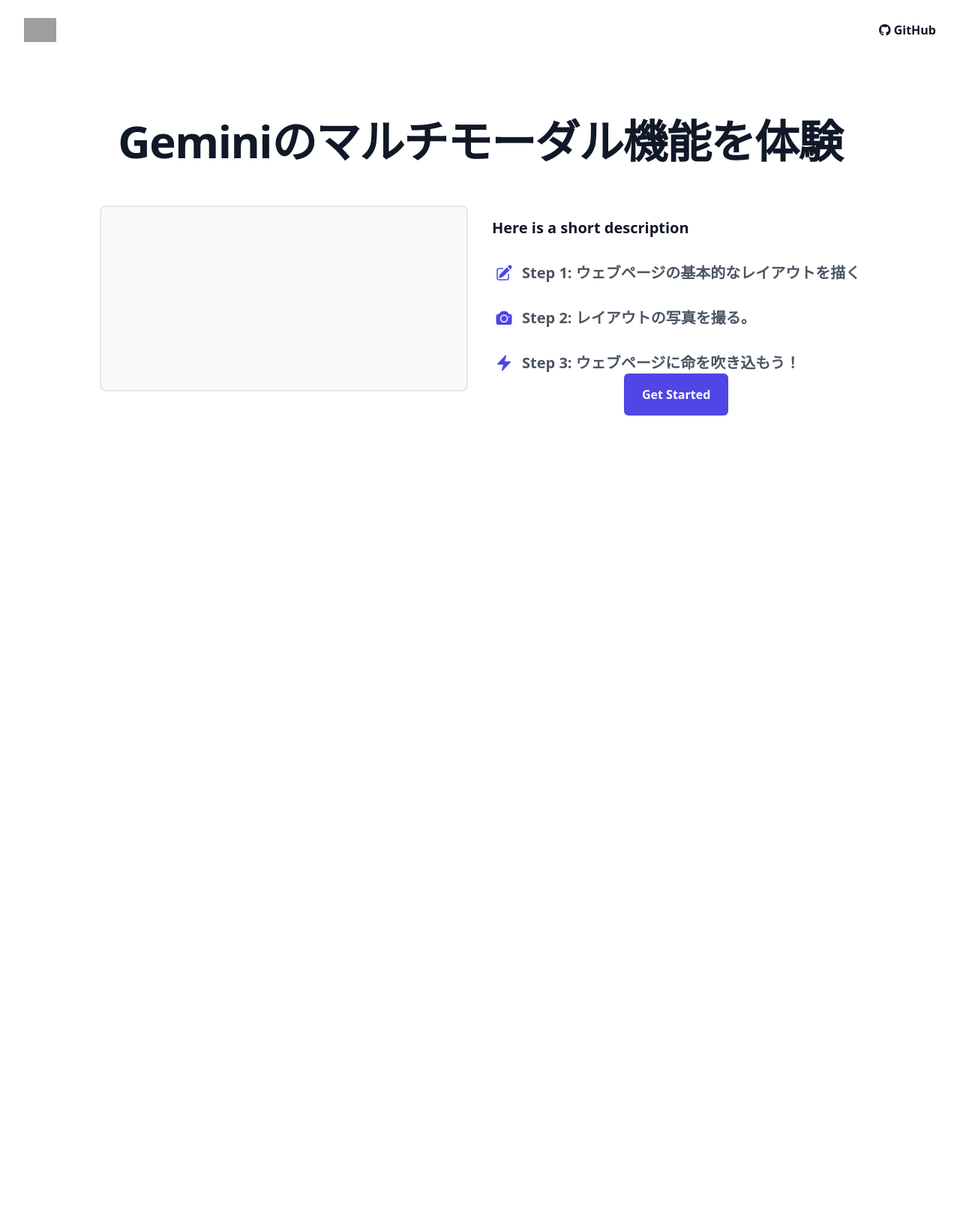
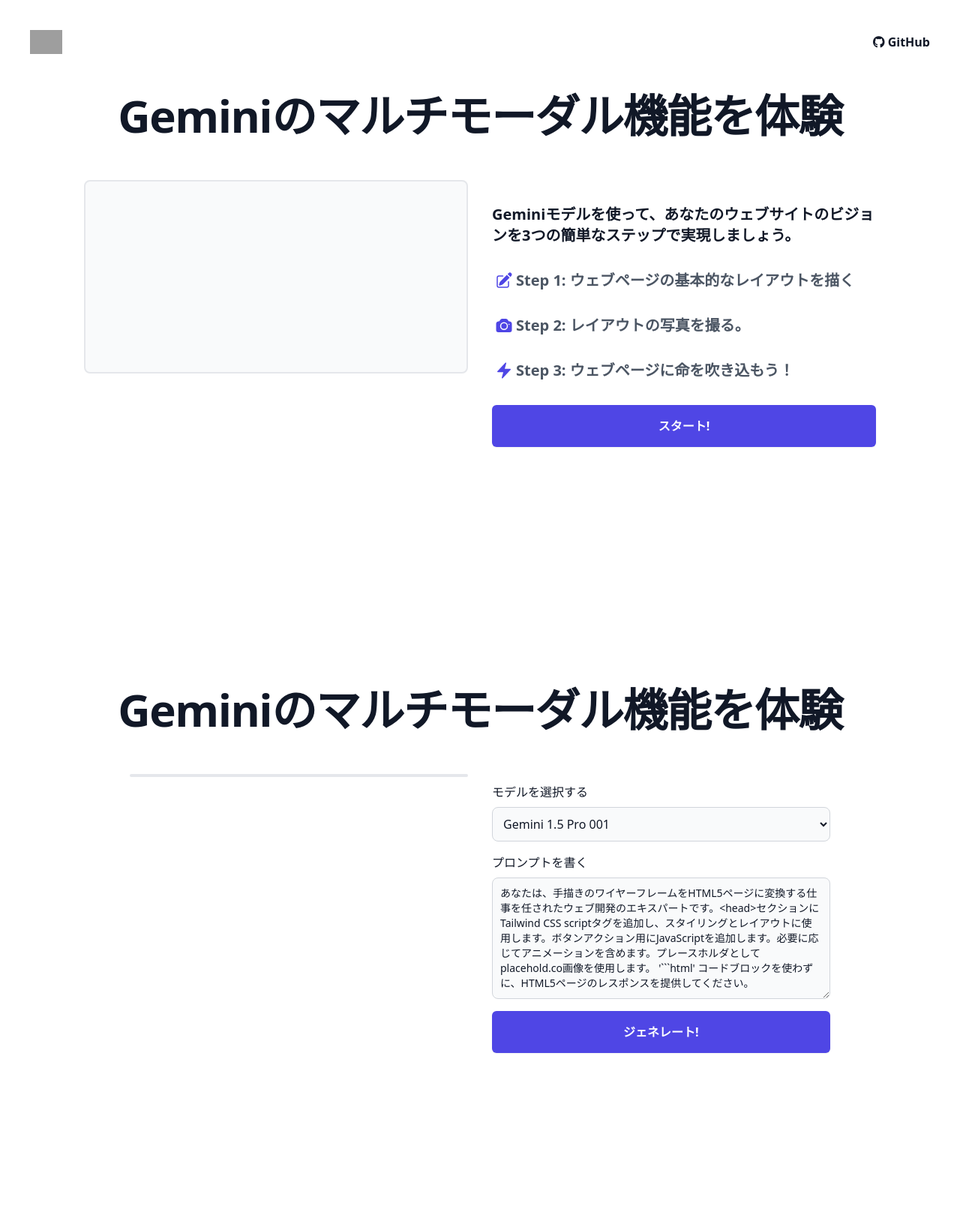
Before and after one commit to iamthuya/instant-web-with-gemini, a Flask app: page / in a window 1280 px wide. Shown: the whole page at 75% size. Before the commit the page ends 554 px from the top, so only its background shows below. Run offline with Flask 3, Linux system fonts and the light colour scheme; some libraries are stand-ins or nearby versions; grey boxes are pictures that could not be loaded.

Commit message:
(Fixed): Implemented end-to-end workflow with webcam

````diff
--- a/app.py
+++ b/app.py
@@ -73,8 +73,7 @@ def create_public_html_file(html_content):
 @app.route('/response', methods=['GET', 'POST'])
 def response():
     if request.method == 'POST':
-        uploaded_image = request.files['image-upload']
-        wireframe = Image.from_bytes(uploaded_image.read())
+        wireframe = request.form['capturedImage']
         model = request.form['model']
         prompt = request.form['prompt']
 
--- a/static/style.css
+++ b/static/style.css
@@ -8,7 +8,7 @@
     20%, 100% { transform: translateX(150%); }
 }
 
-.single-element {
+.hero-button {
     position: relative;
     width: 200px;
     padding: 30px;
--- a/templates/base.html
+++ b/templates/base.html
@@ -4,33 +4,31 @@
 	{% block head %}
 	<meta charset=utf-8>
 	<meta name="viewport" content="width=device-width, initial-scale=1">
-	<script src="https://cdn.tailwindcss.com"></script>
+	<!-- <script src="https://cdn.tailwindcss.com"></script> -->
 	<title>Instant Web with Gemini</title>
 	<link rel="icon" type="image/svg+xml"
 		href="https://www.gstatic.com/devrel-devsite/prod/v0d244f667a3683225cca86d0ecf9b9b81b1e734e55a030bdcd3f3094b835c987/cloud/images/favicons/onecloud/favicon.ico" />
 	<link rel="stylesheet" type="text/css"
 		href="https://cdnjs.cloudflare.com/ajax/libs/font-awesome/6.5.1/css/all.min.css">
 	<link rel="stylesheet" type="text/css" href="{{ url_for('static', filename='style.css') }}">
-	<!-- <link rel="stylesheet" type="text/css" href="{{ url_for('static', filename='tailwind-output.css') }}"> -->
+	<link rel="stylesheet" type="text/css" href="{{ url_for('static', filename='tailwind-output.css') }}">
 	{% endblock %}
 </head>
 <body>
 	<div class="bg-white">
-		<header class="absolute inset-x-0 top-0 z-50">
-			<nav class="flex items-center justify-between p-6 lg:px-8" aria-label="Global">
+		<header class="absolute inset-x-0 top-0 z-50 p-10">
+			<nav class="flex items-center justify-between" aria-label="Global">
 				<div class="flex lg:flex-1">
-					<a href="/" class="-m-1.5 p-1.5">
+					<a href="/" class="">
 						<span class="sr-only">Google Cloud</span>
 						<img class="h-8 w-auto"
 							src="https://www.gstatic.com/devrel-devsite/prod/v0e0f589edd85502a40d78d7d0825db8ea5ef3b99ab4070381ee86977c9168730/cloud/images/cloud-logo.svg"
 							alt="Google Cloud" />
 					</a>
 				</div>
-				<div class="hidden lg:flex lg:gap-x-12">
-				</div>
 				<div class="hidden lg:flex lg:flex-1 lg:justify-end">
-					<a href="https://github.com/iamthuya/instant-web-with-gemini" class="text-md font-semibold leading-6 text-gray-900"><i
-							class="fa-brands fa-github"></i> GitHub </a>
+					<a href="https://github.com/iamthuya/instant-web-with-gemini" target="_blank" class="text-md font-semibold leading-6 text-gray-900">
+						<i class="fa-brands fa-github"></i> GitHub </a>
 				</div>
 			</nav>
 		</header>
--- a/templates/index.html
+++ b/templates/index.html
@@ -1,37 +1,33 @@
 {% extends "base.html" %}
 {% block content %}
-<section id="generate" class="h-screen flex items-center justify-center">
-	<div class="overflow-hidden py-24 sm:py-32 mb-20">
-		<div class="relative isolate px-6 pt-6 lg:px-8">
+<section id="landing" class="h-screen flex items-center justify-center pb-20">
+	<div class="relative isolate lg:px-8">
 		<div class="mx-auto max-w-7xl py-32 sm:py-48 lg:py-56 text-center">
-				<form action="/response" target="_blank" method="post" enctype=multipart/form-data>
 			<h1 class="text-4xl font-bold tracking-tight text-gray-900 sm:text-6xl">Geminiのマルチモーダル機能を体験</h1>
 			<div
 				class="mx-auto grid max-w-3xl grid-cols-1 gap-x-8 gap-y-16 sm:gap-y-20 lg:mx-0 lg:max-w-none lg:grid-cols-2">
 				<div class="lg:pl-4 lg:pt-4 mt-4">
 					<div class="lg:max-w-lg">
-								<div class="mt-6 flex items-center justify-center w-full" id="drop-area">
+						<div class="mt-6 flex items-center justify-center w-full">
 							<div id="camera"
 								class="flex flex-col items-center justify-center w-full h-full border-2 rounded-lg cursor-pointer bg-gray-50 hover:bg-gray-100 dark:hover:bg-gray-100 hover:border-gray-100 dark:hover:border-gray-100">
-											<video id="video" class="h-full w-full rounded-lg">Video stream is not available!</video>
+								<video id="video" class="h-full w-full rounded-lg">Video stream is not
+									available!</video>
 							</div>
 						</div>
 					</div>
-							<div class="flex items-center justify-center lg:max-w-lg">
-								<canvas class="mt-6 max-w-md w-full hidden" id="canvas"></canvas>
 				</div>
+				<div class="lg:pr-4 lg:pt-2 mt-4">
+					<div class="lg:max-w-lg text-left">
+						<div class="" id="instructionContainer">
+							<dl
+								class="mt-16 max-w-xl space-y-8 leading-7 text-gray-600 text-xl antialiased lg:max-w-none">
+								<div class="relative font-semibold text-gray-900">
+									Geminiモデルを使って、あなたのウェブサイトのビジョンを3つの簡単なステップで実現しましょう。
 								</div>
-						<div class="lg:pr-4 lg:pt-2">
-							<div class="lg:max-w-lg text-left" id="instruction-container">
-								<dl class="mt-16 max-w-xl space-y-8 leading-7 text-gray-600 text-xl antialiased lg:max-w-none">
-									<div class="relative font-semibold text-gray-900">
-										Here is a short description
-									</div>
-
-									<div class="relative pl-10">
+								<div class="relative pl-8">
 									<dt class="inline font-semibold">
-											<svg xmlns="http://www.w3.org/2000/svg" viewBox="0 0 24 24"
-												fill="currentColor"
+										<svg xmlns="http://www.w3.org/2000/svg" viewBox="0 0 24 24" fill="currentColor"
 											class="absolute left-1 top-0.5 w-6 h-6 text-indigo-600">
 											<path
 												d="M21.731 2.269a2.625 2.625 0 0 0-3.712 0l-1.157 1.157 3.712 3.712 1.157-1.157a2.625 2.625 0 0 0 0-3.712ZM19.513 8.199l-3.712-3.712-8.4 8.4a5.25 5.25 0 0 0-1.32 2.214l-.8 2.685a.75.75 0 0 0 .933.933l2.685-.8a5.25 5.25 0 0 0 2.214-1.32l8.4-8.4Z" />
@@ -41,10 +37,9 @@
 										Step 1: ウェブページの基本的なレイアウトを描く
 									</dt>
 								</div>
-									<div class="relative pl-10">
+								<div class="relative pl-8">
 									<dt class="inline font-semibold">
-											<svg xmlns="http://www.w3.org/2000/svg" viewBox="0 0 24 24"
-												fill="currentColor"
+										<svg xmlns="http://www.w3.org/2000/svg" viewBox="0 0 24 24" fill="currentColor"
 											class="absolute left-1 top-0.5 w-6 h-6 text-indigo-600">
 											<path d="M12 9a3.75 3.75 0 1 0 0 7.5A3.75 3.75 0 0 0 12 9Z" />
 											<path fill-rule="evenodd"
@@ -54,10 +49,9 @@
 										Step 2: レイアウトの写真を撮る。
 									</dt>
 								</div>
-									<div class="relative pl-10">
+								<div class="relative pl-8">
 									<dt class="inline font-semibold">
-											<svg xmlns="http://www.w3.org/2000/svg" viewBox="0 0 24 24"
-												fill="currentColor"
+										<svg xmlns="http://www.w3.org/2000/svg" viewBox="0 0 24 24" fill="currentColor"
 											class="absolute left-1 top-0.5 w-6 h-6 text-indigo-600">
 											<path fill-rule="evenodd"
 												d="M14.615 1.595a.75.75 0 0 1 .359.852L12.982 9.75h7.268a.75.75 0 0 1 .548 1.262l-10.5 11.25a.75.75 0 0 1-1.272-.71l1.992-7.302H3.75a.75.75 0 0 1-.548-1.262l10.5-11.25a.75.75 0 0 1 .913-.143Z"
@@ -66,184 +60,119 @@
 										Step 3: ウェブページに命を吹き込もう！
 									</dt>
 								</div>
-									<!-- <div class="relative pl-10">
-										<input type="button" value="Get Started" onClick="takePicture()" id=""
-										class="rounded-md bg-indigo-600 px-4 py-3 text-base font-semibold text-white shadow-sm hover:bg-indigo-500 focus-visible:outline focus-visible:outline-2 focus-visible:outline-offset-2 focus-visible:outline-indigo-600">
-										<input type="submit" value="Generate" id="generate-btn"
-										class="rounded-md bg-indigo-600 px-3.5 py-2.5 text-base font-semibold text-white shadow-sm hover:bg-indigo-500 focus-visible:outline focus-visible:outline-2 focus-visible:outline-offset-2 focus-visible:outline-indigo-600">
-									</div> -->
 							</dl>
-								<!-- <div class="flex text-center">
-									<div class="col-span-full mt-10">
-										<div class="mt-10 flex items-center justify-center gap-x-6">
-											<a href="#generate" class="single-element rounded-md bg-indigo-600 px-3.5 py-2.5 text-xl font-semibold text-white shadow-sm hover:bg-indigo-500 focus-visible:outline focus-visible:outline-2 focus-visible:outline-offset-2 focus-visible:outline-indigo-600">Get Started</a>
+						</div>
+						<div class="lg:max-w-lg text-left mt-8">
+							<input type="button" value="スタート!" id="captureButton" onclick="location.href='#generate'"
+								class="rounded-md w-full bg-indigo-600 px-6 py-4 text-base font-semibold text-white shadow-sm hover:bg-indigo-500 focus-visible:outline focus-visible:outline-2 focus-visible:outline-offset-2 focus-visible:outline-indigo-600">
 						</div>
 					</div>
-								</div> -->
 				</div>
-							<input type="button" value="Get Started" id="start-button"
-							class="rounded-md bg-indigo-600 px-6 py-4 text-base font-semibold text-white shadow-sm hover:bg-indigo-500 focus-visible:outline focus-visible:outline-2 focus-visible:outline-offset-2 focus-visible:outline-indigo-600">
+			</div>
+		</div>
+</section>
 
-							<div class="lg:max-w-lg text-left mt-8">
-								<div class="hidden flex-wrap min-w-md " id="parameter-container">
+<section id="generate" class="h-screen flex items-center justify-center pb-20">
+	<div class="relative isolate lg:px-8">
+		<div class="mx-auto max-w-7xl py-32 sm:py-48 lg:py-56 text-center">
+			<form id="generateForm" action="/response" target="_blank" method="post" enctype=multipart/form-data>
+				<h1 class="text-4xl font-bold tracking-tight text-gray-900 sm:text-6xl">Geminiのマルチモーダル機能を体験</h1>
+				<div
+					class="mx-auto grid max-w-3xl grid-cols-1 gap-x-8 gap-y-16 sm:gap-y-20 lg:mx-0 lg:max-w-none lg:grid-cols-2">
+					<div class="lg:pl-4 lg:pt-4 mt-4">
+						<div class="lg:max-w-lg">
+							<div class="mt-6 flex items-center justify-center w-full">
+								<div id="camera"
+									class="flex flex-col items-center justify-center w-full h-full border-2 rounded-lg cursor-pointer bg-gray-50 hover:bg-gray-100 dark:hover:bg-gray-100 hover:border-gray-100 dark:hover:border-gray-100">
+									<img class="rounded-md w-full" id="previewImage">
+									<input type="file" id="capturedImage" name="capturedImage" hidden>
+								</div>
+							</div>
+						</div>
+					</div>
+					<div class="lg:pr-4 lg:pt-2 mt-4">
+						<div class="pt-11 lg:max-w-lg text-left">
+							<div class="flex-wrap min-w-md" id="parameterContainer">
 								<!-- Model Select -->
 								<label for="model"
-										class="block mb-2 text-sm font-medium text-gray-900 dark:text-gray-900">モデルを選択する</label>
+									class="block mb-2 text-md font-medium text-gray-900 dark:text-gray-900">モデルを選択する</label>
 								<select id="model" name="model"
-										class="bg-gray-50 border border-gray-300 text-gray-900 text-sm rounded-lg focus:ring-blue-500 focus:border-blue-500 block w-full p-2.5 dark:bg-gray-700 dark:border-gray-600 dark:placeholder-gray-400 dark:text-white dark:focus:ring-blue-500 dark:focus:border-blue-500">
-										<option value="gemini-1.5-flash-001" selected>Gemini 1.5 Flash 001
+									class="bg-gray-50 border border-gray-300 text-gray-900 text-md rounded-lg focus:ring-blue-500 focus:border-blue-500 block w-full p-2.5 dark:bg-gray-700 dark:border-gray-600 dark:placeholder-gray-400 dark:text-white dark:focus:ring-blue-500 dark:focus:border-blue-500">
+									<option value="gemini-1.5-flash-001">Gemini 1.5 Flash 001
 									</option>
 									<option value="gemini-1.5-pro-001" selected>Gemini 1.5 Pro 001
 									</option>
 								</select>
-
 								<!-- Prompt Textarea -->
 								<label for="prompt"
-										class="block mt-2 mb-2 text-sm font-medium text-gray-900 dark:text-gray-900">プロンプトを書く</label>
-									<textarea id="prompt" name="prompt" rows="6"
+									class="block mt-4 mb-2 text-md font-medium text-gray-900 dark:text-gray-900">プロンプトを書く</label>
+								<textarea id="prompt" name="prompt" rows="7"
 									class="block p-2.5 w-full text-sm text-gray-900 bg-gray-50 rounded-lg border border-gray-300 focus:ring-blue-500 focus:border-blue-500 dark:bg-gray-700 dark:border-gray-600 dark:placeholder-gray-400 dark:text-white dark:focus:ring-blue-500 dark:focus:border-blue-500"
-										placeholder="Write your prompt">あなたは、手描きのワイヤーフレームをHTML5ページに変換する仕事を任されたウェブ開発のエキスパートです。<head>セクションにTailwind CSS scriptタグを追加し、スタイリングとレイアウトに使用します。ボタンアクション用にJavaScriptを追加します。必要に応じてアニメーションを含めます。プレースホルダとしてplacehold.co画像を使用します。 '```html' コードブロックを使わずに、HTML5ページのレスポンスを提供してください。
-								</textarea>
+									placeholder="Write your prompt">あなたは、手描きのワイヤーフレームをHTML5ページに変換する仕事を任されたウェブ開発のエキスパートです。<head>セクションにTailwind CSS scriptタグを追加し、スタイリングとレイアウトに使用します。ボタンアクション用にJavaScriptを追加します。必要に応じてアニメーションを含めます。プレースホルダとしてplacehold.co画像を使用します。 '```html' コードブロックを使わずに、HTML5ページのレスポンスを提供してください。</textarea>
 							</div>
-								<div class="mt-6 items-center justify-center gap-x-6 hidden" id="button-container">
-									<input type="button" value="Reset" onClick="resetForm()" id="reset-button"
-										class="rounded-md bg-indigo-600 px-3.5 py-2.5 text-base font-semibold text-white shadow-sm hover:bg-indigo-500 focus-visible:outline focus-visible:outline-2 focus-visible:outline-offset-2 focus-visible:outline-indigo-600">
-									<input type="submit" value="Generate" id="generate-button"
-										class="rounded-md bg-indigo-600 px-3.5 py-2.5 text-base font-semibold text-white shadow-sm hover:bg-indigo-500 focus-visible:outline focus-visible:outline-2 focus-visible:outline-offset-2 focus-visible:outline-indigo-600">
+							<div class="mt-4 justify-left gap-x-6" id="generateButtonContainer">
+								<input type="submit" value="ジェネレート!" id="generateButton"
+									class="rounded-md w-full bg-indigo-600 px-6 py-4 min-w-5 text-base font-semibold text-white shadow-sm hover:bg-indigo-500 focus-visible:outline focus-visible:outline-2 focus-visible:outline-offset-2 focus-visible:outline-indigo-600">
 							</div>
 						</div>
-						</div>
-
 					</div>
 			</form>
 		</div>
 	</div>
-	</div>
 </section>
+
 {% endblock %}
-
 {% block script %}
 <script>
-	// ref:
-	// - https://web.dev/articles/media-capturing-images
-	// - https://developer.mozilla.org/en-US/docs/Web/API/Media_Capture_and_Streams_API/Taking_still_photos
-	(() => {
-		// initial values
-		let width = 0;
-		let height = 0;
-		let streaming = false;
-		let video = null;
-		let canvas = null;
-		let photo = null;
-		let takePictureButton = null;
-		let capturedData = null;
+	const generateForm = document.getElementById('generateForm');
+	const capturedImage = document.getElementById('capturedImage');
 
-		const preventDefaults = (e) => {
-			e.preventDefault()
-			e.stopPropagation()
-		};
+	// codes to show-hide containers based on step
+	const instructionContainer = document.getElementById('instructionContainer');
+	const parameterContainer = document.getElementById('parameterContainer');
+	const generateButtonContainer = document.getElementById('generateButtonContainer');
+	const captureButtonContainer = document.getElementById('captureButtonContainer');
 
-		// const dropArea = document.getElementById("drop-area");
-		// const previewArea = document.getElementById("preview-area");
-		const instructionContainer = document.getElementById("instruction-container");
-		const parameterContainer = document.getElementById("parameter-container");
-		const buttonContainer = document.getElementById("button-container");
 
-		// Prevent default drag behaviors
-		// ;['dragenter', 'dragover', 'dragleave', 'drop'].forEach(eventName => {
-		// 	dropArea.addEventListener(eventName, preventDefaults, false)
-		// 	document.body.addEventListener(eventName, preventDefaults, false)
-		// })
+	// *** Webcam related code *** //
+	const video = document.getElementById('video');
+	const captureButton = document.getElementById('captureButton');
+	const canvas = document.createElement('canvas');
+	const previewImage = document.getElementById('previewImage');
 
-		const clearPhoto = () => {
-			const context = canvas.getContext("2d");
-			context.fillStyle = "#AAA";
-			context.fillRect(0, 0, canvas.width, canvas.height);
-			captureData = null;
-		};
-
-		const takePicture = () => {
-			const context = canvas.getContext("2d");
-			if (width && height) {
-				canvas.width = width;
-				canvas.height = height;
-				context.drawImage(video, 0, 0, width, height);
-				capturedData = canvas.toDataURL("image/png");
-			} else {
-				clearPhoto();
-			}
-		};
-
-		// Preview file
-		const showPreview = (file) => {
-			instructionContainer.style.display = 'none'
-			parameterContainer.style.display = 'flex'
-			buttonContainer.style.display = 'flex'
-
-			let reader = new FileReader()
-			reader.readAsDataURL(file)
-			reader.onloadend = function() {
-				let img = document.createElement('img')
-				img.src = reader.result
-				previewArea.appendChild(img)
-			}
-		}
-
-		// Reset the form
-		const resetForm = () => {
-			instructionContainer.style.display = 'flex'
-			parameterContainer.style.display = 'none'
-			buttonContainer.style.display = 'none'
-		}
-
-		const startup = () => {
-			video = document.getElementById("video");
-			canvas = document.getElementById("canvas");
-			photo = document.getElementById("photo");
-			startButton = document.getElementById("start-button");
-
-			navigator.mediaDevices
-				.getUserMedia({ video: true, audio: false })
-				.then((stream) => {
+	// get webcam feed and play it on video element
+	navigator.mediaDevices.getUserMedia({ video: true, audio: false })
+		.then(stream => {
 			video.srcObject = stream;
 			video.play();
 		})
-				.catch((err) => {
-					console.error(`An error occurred: ${err}`)
+		.catch(error => {
+			console.error('Error accessing webcam:', error);
 		});
 
-			video.addEventListener(
-				"camplay",
-				(ev) => {
-					if (!streaming) {
-						height = video.videoHeight / (video.videoWidth / width);
-						if (isNaN(height)) {
-							height = width / (4 / 3);
-						}
-						video.setAttribute("width", width);
-						video.setAttribute("height", height);
-						canvas.setAttribute("width", width);
-						canvas.setAttribute("height", height);
-						streaming = true;
-					}
-				},
-				false,
-			);
+	// capture webcam feed as image
+	captureButton.addEventListener('click', () => {
+		canvas.width = video.videoWidth;
+		canvas.height = video.videoHeight;
+		canvas.getContext('2d').drawImage(video, 0, 0);
 
-			startButton.addEventListener(
-				"click",
-				(ev) => {
-					takePicture();
-					ev.preventDefault();
-				},
-				false,
-			);
+		// set preview image
+		previewImage.src = canvas.toDataURL('image/jpeg');
+		previewImage.width = canvas.width * 1.5;
+		previewImage.height = canvas.height * 1.5;
+	});
 
-			clearPhoto();
-		}
+	// generate
+	generateButton.addEventListener('click', (e) => {
+		// Convert to Base64 and add to the form as a hidden input
+		const base64Image = canvas.toDataURL('image/jpeg');
+		const hiddenInput = document.createElement('input');
+		hiddenInput.type = 'hidden';
+		hiddenInput.name = 'capturedImage';
+		hiddenInput.value = base64Image;
 
-		window.addEventListener("load", startup, false);
-	})();
+		generateForm.appendChild(hiddenInput);
+	});
 
 </script>
 {% endblock %}
````
Also changed, not shown: static/tailwind-output.css. Lines whose indentation alone changed are shown as unchanged.
